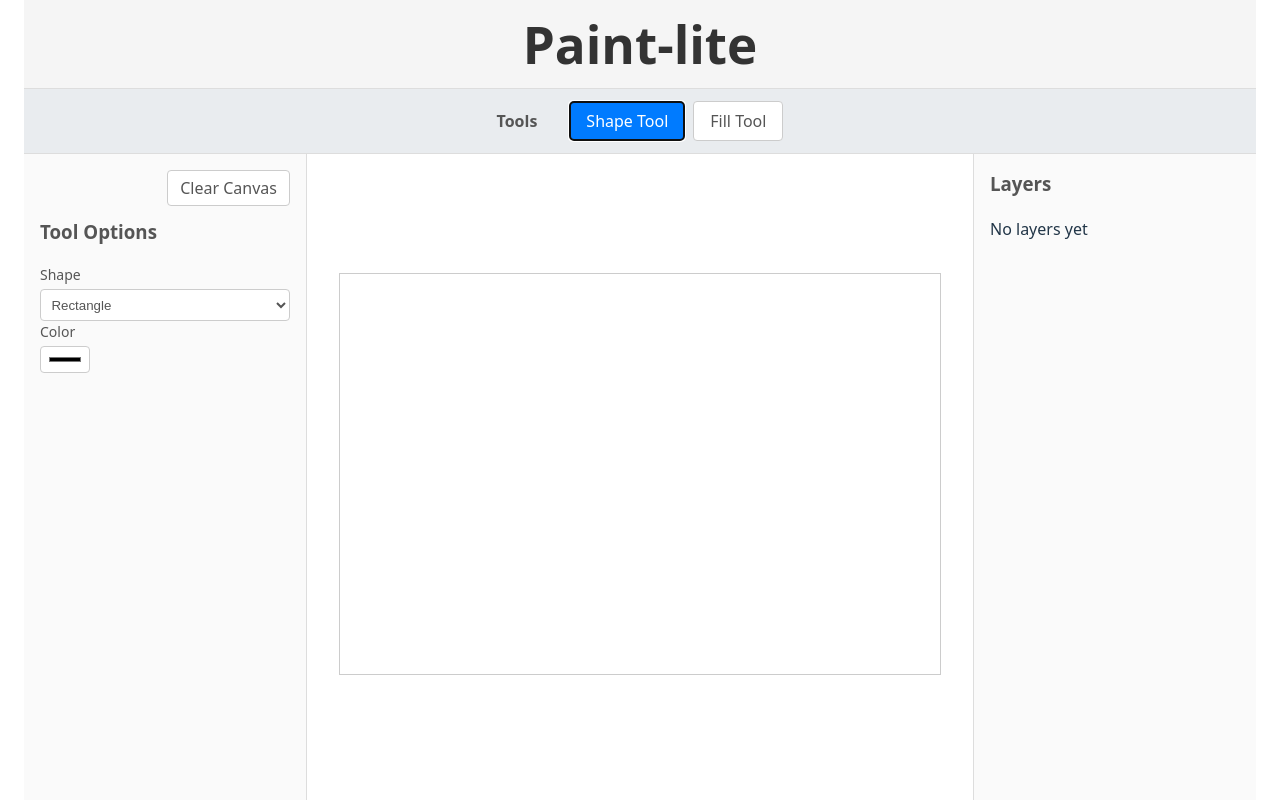
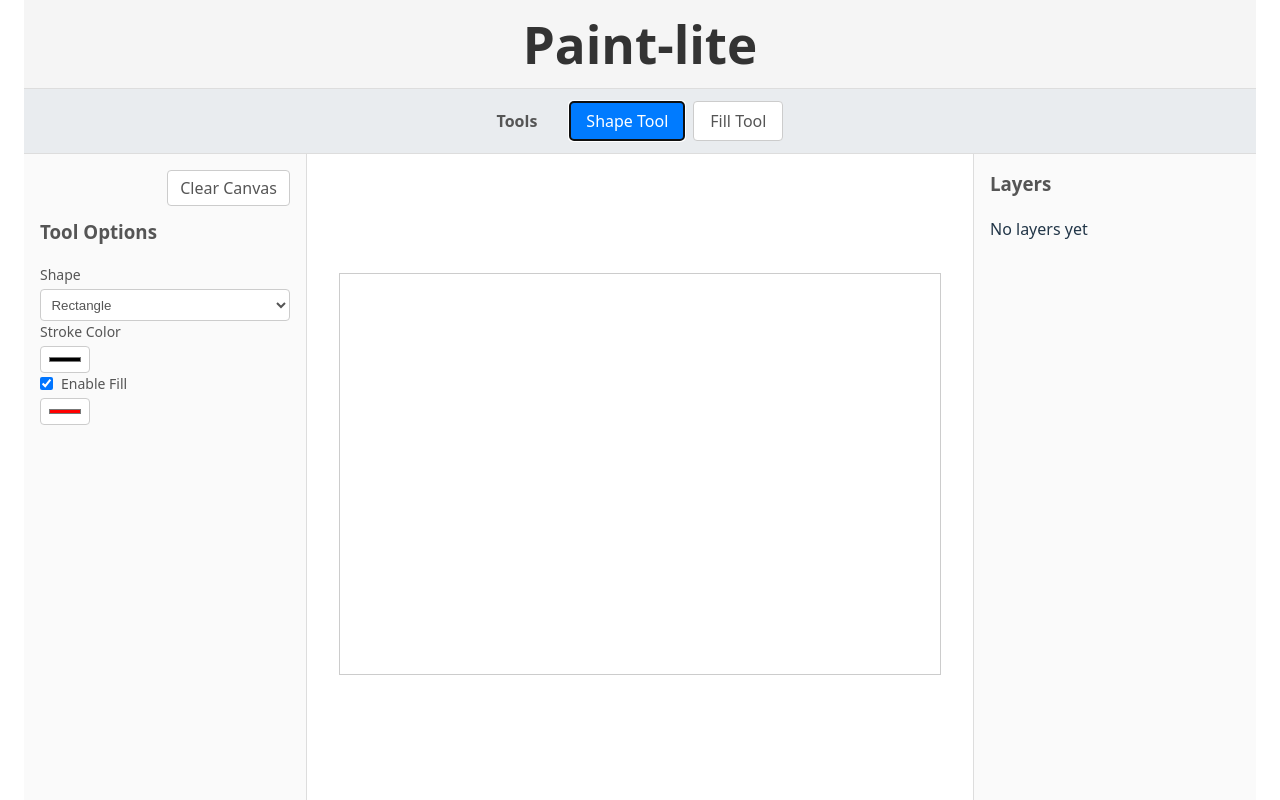
Before and after one commit to dinawee/paint-lite, a React (Vite) app: page / in a window 1280 px wide. Both pictures are taken after a click on the button "Shape Tool". Built offline with nearby package versions, Linux system fonts and the light colour scheme.

Commit message:
refactor: adds option to separately select stroke and fill colours

```diff
--- a/src/App.css
+++ b/src/App.css
@@ -131,6 +131,18 @@
   gap: 0.25rem;
 }
 
+.fill-toggle {
+  display: inline-flex;
+  align-items: center;
+  gap: 0.5rem;
+  font-size: 0.875rem;
+  color: #555;
+}
+
+.fill-toggle input {
+  margin: 0;
+}
+
 .form-field label {
   font-size: 0.875rem;
   color: #555;
--- a/src/components/ControlPanel/ControlPanel.tsx
+++ b/src/components/ControlPanel/ControlPanel.tsx
@@ -1,4 +1,4 @@
-import { ChangeEvent, useCallback } from 'react';
+import { ChangeEvent, useCallback, useEffect, useRef } from 'react';
 import { usePaintStore } from '../../stores/usePaintStore';
 import type { ShapeType } from '../../types/Tool';
 
@@ -12,8 +12,10 @@ const ControlPanel = () => {
   const currentTool = usePaintStore((state) => state.currentTool);
   const setSelectedShape = usePaintStore((state) => state.setSelectedShape);
   const selectedShape = usePaintStore((state) => state.selectedShape);
-  const selectedColor = usePaintStore((state) => state.selectedColor);
-  const setSelectedColor = usePaintStore((state) => state.setSelectedColor);
+  const selectedStrokeColor = usePaintStore((state) => state.selectedStrokeColor);
+  const setSelectedStrokeColor = usePaintStore((state) => state.setSelectedStrokeColor);
+  const selectedFillColor = usePaintStore((state) => state.selectedFillColor);
+  const setSelectedFillColor = usePaintStore((state) => state.setSelectedFillColor);
   const clearCanvas = usePaintStore((state) => state.clearCanvas);
   const showControlPanel = usePaintStore((state) => state.showControlPanel);
 
@@ -24,14 +26,47 @@ const ControlPanel = () => {
     [setSelectedShape],
   );
 
-  const handleColorChange = useCallback(
+  const lastFillColorRef = useRef<string>(selectedFillColor ?? '#ff0000');
+
+  useEffect(() => {
+    if (selectedFillColor) {
+      lastFillColorRef.current = selectedFillColor;
+    }
+  }, [selectedFillColor]);
+
+  const handleStrokeColorChange = useCallback(
     (event: ChangeEvent<HTMLInputElement>) => {
-      setSelectedColor(event.target.value);
+      setSelectedStrokeColor(event.target.value);
     },
-    [setSelectedColor],
+    [setSelectedStrokeColor],
+  );
+
+  const handleFillColorChange = useCallback(
+    (event: ChangeEvent<HTMLInputElement>) => {
+      const nextColor = event.target.value;
+      lastFillColorRef.current = nextColor;
+      setSelectedFillColor(nextColor);
+    },
+    [setSelectedFillColor],
+  );
+
+  const handleFillToggle = useCallback(
+    (event: ChangeEvent<HTMLInputElement>) => {
+      const enabled = event.target.checked;
+      if (enabled) {
+        setSelectedFillColor(lastFillColorRef.current);
+      } else {
+        if (selectedFillColor) {
+          lastFillColorRef.current = selectedFillColor;
+        }
+        setSelectedFillColor(null);
+      }
+    },
+    [selectedFillColor, setSelectedFillColor],
   );
 
   const isShapeToolActive = currentTool === 'shape';
+  const isFillEnabled = selectedFillColor !== null;
 
   return (
     <div className="control-panel">
@@ -57,15 +92,35 @@ const ControlPanel = () => {
               </select>
             </div>
             <div className="form-field">
-              <label htmlFor="shape-color">Color</label>
+              <label htmlFor="shape-stroke-color">Stroke Color</label>
               <input
-                id="shape-color"
+                id="shape-stroke-color"
                 type="color"
-                value={selectedColor}
-                onChange={handleColorChange}
-                aria-label="Shape color"
+                value={selectedStrokeColor}
+                onChange={handleStrokeColorChange}
+                aria-label="Shape stroke color"
               />
             </div>
+          <div className="form-field">
+            <label htmlFor="shape-fill-toggle" className="fill-toggle">
+              <input
+                id="shape-fill-toggle"
+                type="checkbox"
+                checked={isFillEnabled}
+                onChange={handleFillToggle}
+              />
+              <span>Enable Fill</span>
+            </label>
+            {isFillEnabled && (
+              <input
+                id="shape-fill-color"
+                type="color"
+                value={selectedFillColor ?? lastFillColorRef.current}
+                onChange={handleFillColorChange}
+                aria-label="Shape fill color"
+              />
+            )}
+          </div>
           </>
         ) : (
           <p>Controls for {currentTool} coming soon</p>
--- a/src/stores/usePaintStore.ts
+++ b/src/stores/usePaintStore.ts
@@ -4,11 +4,12 @@ import type { Layer, PaintStore, ToolType } from '../types/Tool';
 
 const initialState: Pick<
   PaintStore,
-  'currentTool' | 'layers' | 'selectedColor' | 'selectedShape' | 'showControlPanel' | 'canvasElement'
+  'currentTool' | 'layers' | 'selectedStrokeColor' | 'selectedFillColor' | 'selectedShape' | 'showControlPanel' | 'canvasElement'
 > = {
   currentTool: null,
   layers: [],
-  selectedColor: '#000000',
+  selectedStrokeColor: '#000000',
+  selectedFillColor: '#ff0000',
   selectedShape: 'rectangle',
   showControlPanel: false,
   canvasElement: null,
@@ -36,9 +37,14 @@ export const usePaintStore = create<PaintStore>((set) => ({
     logStoreChange('setCurrentTool', { tool });
   },
 
-  setSelectedColor: (color: string) => {
-    set(() => ({ selectedColor: color }));
-    logStoreChange('setSelectedColor', { color });
+  setSelectedStrokeColor: (color: string) => {
+    set(() => ({ selectedStrokeColor: color }));
+    logStoreChange('setSelectedStrokeColor', { color });
+  },
+
+  setSelectedFillColor: (color: string | null) => {
+    set(() => ({ selectedFillColor: color }));
+    logStoreChange('setSelectedFillColor', { color });
   },
 
   setSelectedShape: (shape) => {
--- a/src/tools/FillTool.ts
+++ b/src/tools/FillTool.ts
@@ -7,13 +7,12 @@ export class FillTool implements Tool {
       console.debug('[FillTool] onMouseDown', {
         x: event.offsetX,
         y: event.offsetY,
-        color: store.selectedColor,
+        color: store.selectedFillColor,
       });
     }
   }
 
   onMouseMove(event: MouseEvent, store: PaintStore) {
-    console.log('fill mouse move')
     if (!import.meta.env.DEV) {
       return;
     }
@@ -22,7 +21,7 @@ export class FillTool implements Tool {
     console.debug('[FillTool] onMouseMove', {
       x: event.offsetX,
       y: event.offsetY,
-      color: store.selectedColor,
+      color: store.selectedFillColor,
     });
   }
 
@@ -32,7 +31,7 @@ export class FillTool implements Tool {
       console.debug('[FillTool] onMouseUp', {
         x: event.offsetX,
         y: event.offsetY,
-        color: store.selectedColor,
+        color: store.selectedFillColor,
       });
     }
   }
--- a/src/tools/ShapeTool.ts
+++ b/src/tools/ShapeTool.ts
@@ -21,26 +21,27 @@ export class ShapeTool implements Tool {
       return;
     }
 
-    const { selectedColor, selectedShape } = store;
+    const { selectedStrokeColor, selectedFillColor, selectedShape } = store;
     const x = event.offsetX;
     const y = event.offsetY;
 
     switch (selectedShape) {
       case 'circle':
-        placeCircle(canvas, x, y, selectedColor, SHAPE_DEFAULTS.circle);
+        placeCircle(canvas, x, y, selectedStrokeColor, selectedFillColor, SHAPE_DEFAULTS.circle);
         break;
       case 'rectangle':
         placeRectangle(
           canvas,
           x,
           y,
-          selectedColor,
+          selectedStrokeColor,
+          selectedFillColor,
           SHAPE_DEFAULTS.rectangle.width,
           SHAPE_DEFAULTS.rectangle.height,
         );
         break;
       case 'triangle':
-        placeTriangle(canvas, x, y, selectedColor, SHAPE_DEFAULTS.triangle);
+        placeTriangle(canvas, x, y, selectedStrokeColor, selectedFillColor, SHAPE_DEFAULTS.triangle);
         break;
       default:
         break;
@@ -52,7 +53,8 @@ export class ShapeTool implements Tool {
       createdAt: Date.now(),
       data: {
         shape: selectedShape,
-        color: selectedColor,
+        strokeColor: selectedStrokeColor,
+        fillColor: selectedFillColor,
         x,
         y,
         size:
--- a/src/utils/drawing.ts
+++ b/src/utils/drawing.ts
@@ -15,18 +15,26 @@ export const drawOnCanvas = (
   drawFn(ctx);
 };
 
+const DEFAULT_LINE_WIDTH = 2;
+
 export const placeCircle = (
   canvas: HTMLCanvasElement,
   x: number,
   y: number,
-  color: string,
+  strokeColor: string,
+  fillColor: string | null,
   radius: number = DEFAULT_CIRCLE_RADIUS,
+  lineWidth: number = DEFAULT_LINE_WIDTH,
 ) => {
   drawOnCanvas(canvas, (ctx) => {
     ctx.beginPath();
     ctx.arc(x, y, radius, 0, Math.PI * 2);
-    ctx.strokeStyle = color;
-    ctx.lineWidth = 2;
+    if (fillColor) {
+      ctx.fillStyle = fillColor;
+      ctx.fill();
+    }
+    ctx.strokeStyle = strokeColor;
+    ctx.lineWidth = lineWidth;
     ctx.stroke();
     ctx.closePath();
   });
@@ -36,14 +44,22 @@ export const placeRectangle = (
   canvas: HTMLCanvasElement,
   x: number,
   y: number,
-  color: string,
+  strokeColor: string,
+  fillColor: string | null,
   width: number = DEFAULT_RECT_WIDTH,
   height: number = DEFAULT_RECT_HEIGHT,
+  lineWidth: number = DEFAULT_LINE_WIDTH,
 ) => {
   drawOnCanvas(canvas, (ctx) => {
-    ctx.strokeStyle = color;
-    ctx.lineWidth = 2;
-    ctx.strokeRect(x - width / 2, y - height / 2, width, height);
+    const topLeftX = x - width / 2;
+    const topLeftY = y - height / 2;
+    if (fillColor) {
+      ctx.fillStyle = fillColor;
+      ctx.fillRect(topLeftX, topLeftY, width, height);
+    }
+    ctx.strokeStyle = strokeColor;
+    ctx.lineWidth = lineWidth;
+    ctx.strokeRect(topLeftX, topLeftY, width, height);
   });
 };
 
@@ -51,8 +67,10 @@ export const placeTriangle = (
   canvas: HTMLCanvasElement,
   x: number,
   y: number,
-  color: string,
+  strokeColor: string,
+  fillColor: string | null,
   size: number = DEFAULT_TRIANGLE_SIZE,
+  lineWidth: number = DEFAULT_LINE_WIDTH,
 ) => {
   drawOnCanvas(canvas, (ctx) => {
     const height = (size * Math.sqrt(3)) / 2;
@@ -62,8 +80,14 @@ export const placeTriangle = (
     ctx.lineTo(x - size / 2, y + height / 2);
     ctx.lineTo(x + size / 2, y + height / 2);
     ctx.closePath();
-    ctx.strokeStyle = color;
-    ctx.lineWidth = 2;
+
+    if (fillColor) {
+      ctx.fillStyle = fillColor;
+      ctx.fill();
+    }
+
+    ctx.strokeStyle = strokeColor;
+    ctx.lineWidth = lineWidth;
     ctx.stroke();
   });
 };
```
Also changed, not shown: src/types/Tool.ts (+6 -3 lines).
